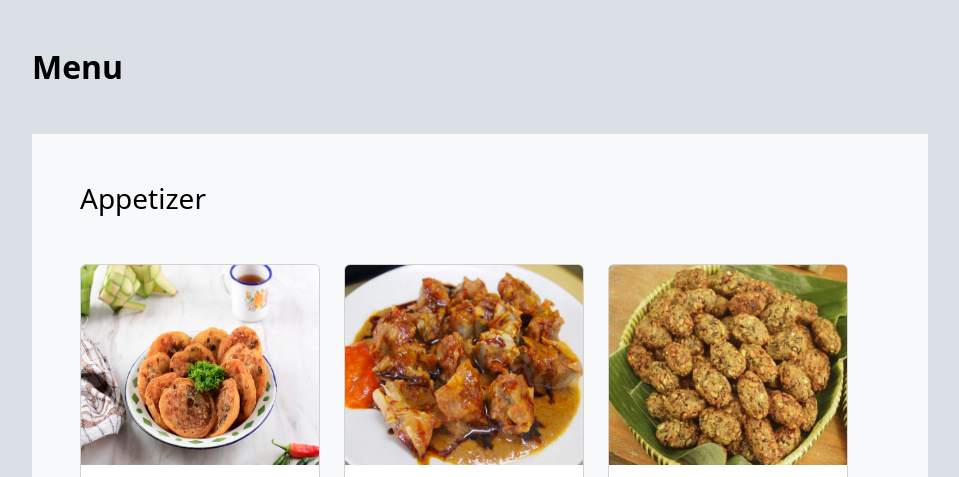
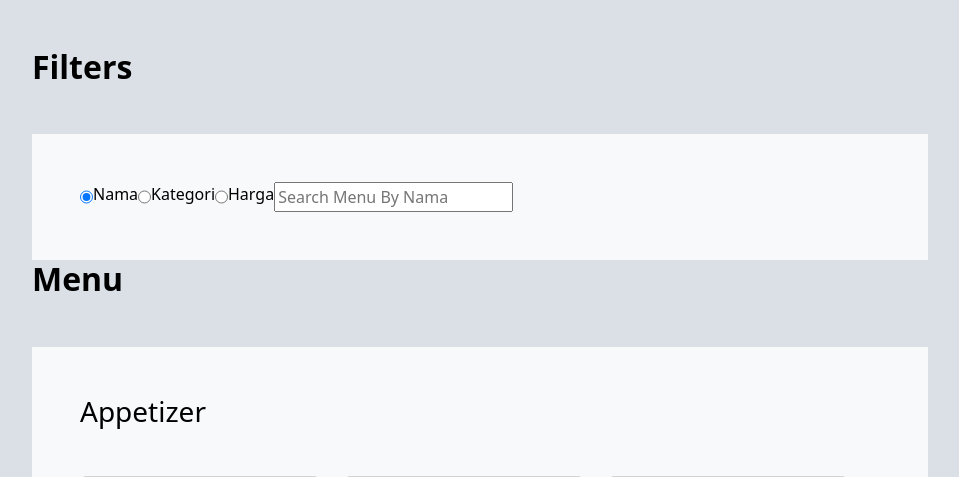
Before and after one commit to nicholasWijaya100/E-commerce-Website-using-PHP, a PHP site: page /homeMenu.php in a window 1280 px wide. Shown: the part 81-558 px from the top of the page, without its empty margins (160-1119 px from the left). Run offline with PHP 8.4, Linux system fonts and the light colour scheme; data comes from the database, SQL or seed files in the repository.

Commit message:
Menambah Filter di Home
- Added Filter Region
- Modified ajax.php to fetch with filters

```diff
--- a/ajax.php
+++ b/ajax.php
@@ -3,9 +3,22 @@
     if(isset($_POST['isHome'])){
         // Home Menu
         if($_POST['jenis'] == "fetchMenuAppetizer"){
-            $stmt = $conn->query("select * from menu where menu_kategori_id = 1");
+            $hasilSearch = $_POST['keyword'];
+            $hasilCb = $_POST['kat'];
+            $cekHarga = $_POST['harga'];
+            $keyword = "%" . $hasilSearch . "%";
+
+            if($hasilCb == "Semua")
+                if($cekHarga == 0)
+                    $select_query = "select * from menu where menu_kategori_id = 1 and menu_name like '$keyword'";
+                else
+                    $select_query = "select * from menu where menu_kategori_id = 1 and menu_price <= '$cekHarga'";
+            else
+                $select_query = "select * from menu where menu_kategori_id = 1 and menu_kategori_id = '$hasilCb'";
+
+            $stmt = $conn->query($select_query);
             $res = $stmt->fetch_all(MYSQLI_BOTH);
-
+            if($res){
                 echo"<div style='width: 100%;' class='mb-5 h3'>Appetizer</div>";
                 foreach($res as $idx => $menu) {
                     $menu_id = $menu['menu_id'];
@@ -28,10 +41,26 @@
                 }
             }
 
+
+        }
+
         if($_POST['jenis'] == "fetchMenuMainCourse"){
-            $stmt = $conn->query("select * from menu where menu_kategori_id = 2");
+            $hasilSearch = $_POST['keyword'];
+            $hasilCb = $_POST['kat'];
+            $cekHarga = $_POST['harga'];
+            $keyword = "%" . $hasilSearch . "%";
+
+            if($hasilCb == "Semua")
+                if($cekHarga == 0)
+                    $select_query = "select * from menu where menu_kategori_id = 2 and menu_name like '$keyword'";
+                else
+                    $select_query = "select * from menu where menu_kategori_id = 2 and menu_price <= '$cekHarga'";
+            else
+                $select_query = "select * from menu where menu_kategori_id = 2 and menu_kategori_id = '$hasilCb'";
+
+            $stmt = $conn->query($select_query);
             $res = $stmt->fetch_all(MYSQLI_BOTH);
-
+            if($res){
                 echo"<div style='width: 100%;' class='mb-5 h3'>Main Course</div>";
                 foreach($res as $idx => $menu) {
                     $menu_id = $menu['menu_id'];
@@ -54,10 +83,26 @@
                 }
             }
 
+
+        }
+
         if($_POST['jenis'] == "fetchMenuDrinks"){
-            $stmt = $conn->query("select * from menu where menu_kategori_id = 3");
+            $hasilSearch = $_POST['keyword'];
+            $hasilCb = $_POST['kat'];
+            $cekHarga = $_POST['harga'];
+            $keyword = "%" . $hasilSearch . "%";
+
+            if($hasilCb == "Semua")
+                if($cekHarga == 0)
+                    $select_query = "select * from menu where menu_kategori_id = 3 and menu_name like '$keyword'";
+                else
+                    $select_query = "select * from menu where menu_kategori_id = 3 and menu_price <= '$cekHarga'";
+            else
+                $select_query = "select * from menu where menu_kategori_id = 3 and menu_kategori_id = '$hasilCb'";
+
+            $stmt = $conn->query($select_query);
             $res = $stmt->fetch_all(MYSQLI_BOTH);
-
+            if($res){
                 echo"<div style='width: 100%;' class='mb-5 h3'>Drinks</div>";
                 foreach($res as $idx => $menu) {
                     $menu_id = $menu['menu_id'];
@@ -80,10 +125,25 @@
                 }
             }
 
+        }
+
         if($_POST['jenis'] == "fetchMenuDesert"){
-            $stmt = $conn->query("select * from menu where menu_kategori_id = 4");
+            $hasilSearch = $_POST['keyword'];
+            $hasilCb = $_POST['kat'];
+            $cekHarga = $_POST['harga'];
+            $keyword = "%" . $hasilSearch . "%";
+
+            if($hasilCb == "Semua")
+                if($cekHarga == 0)
+                    $select_query = "select * from menu where menu_kategori_id = 4 and menu_name like '$keyword'";
+                else
+                    $select_query = "select * from menu where menu_kategori_id = 4 and menu_price <= '$cekHarga'";
+            else
+                $select_query = "select * from menu where menu_kategori_id = 4 and menu_kategori_id = '$hasilCb'";
+
+            $stmt = $conn->query($select_query);
             $res = $stmt->fetch_all(MYSQLI_BOTH);
-
+            if($res){
                 echo"<div style='width: 100%;' class='mb-5 h3'>Desert</div>";
                 foreach($res as $idx => $menu) {
                     $menu_id = $menu['menu_id'];
@@ -104,6 +164,9 @@
                         echo"</div>";
                     echo"</div>";
                 }
+            }
+
+
         }
     }
     else{
--- a/homeMenu.php
+++ b/homeMenu.php
@@ -39,6 +39,25 @@
         </div>
     </nav>
     <div id='menu-container' class="py-5 rounded-lg mx-auto" style="width: 70%;">
+        <!-- Filters -->
+        <h2><strong>Filters</strong></h2>
+        <div id="filter_container" class="d-flex flex-row flex-wrap bg-light p-5 rounded-lg mx-auto mt-5" style="width: 100%;">
+        <input type="radio" id="rbNama" name="rbSearch" value="nama" checked onclick="checkRb(value)"> Nama
+        <input type="radio" id="rbKategori" name="rbSearch" value="kategori" onclick="checkRb(value)"> Kategori
+        <input type="radio" id="rbHarga" name="rbSearch" value="harga" onclick="checkRb(value)"> Harga
+        <br>
+        <input type="text" id="searchNama" placeholder="Search Menu By Nama">
+        <select name="kategori_id" id="cbKategori" style="visibility: hidden;">\
+            <option value="Semua">Semua</option>
+            <option value="1">Appetizer</option>
+            <option value="2">Main Course</option>
+            <option value="3">Drinks</option>
+            <option value="4">Desert</option>
+        </select>
+        <input type="text" id="searchHarga" placeholder="Search Menu By Harga" style="visibility: hidden;">
+        </div>
+
+        <!-- Menu -->
         <h2><strong>Menu</strong></h2>
         <div id="appetizer_container" class="d-flex flex-row flex-wrap bg-light p-5 rounded-lg mx-auto mt-5" style="width: 100%;">
 
@@ -63,6 +82,18 @@
 <script src="https://cdn.jsdelivr.net/npm/bootstrap@5.2.2/dist/js/bootstrap.bundle.min.js" integrity="sha384-OERcA2EqjJCMA+/3y+gxIOqMEjwtxJY7qPCqsdltbNJuaOe923+mo//f6V8Qbsw3" crossorigin="anonymous"></script>
 <script src="jquery.js"></script>
 <script>
+    searchNama = document.getElementById("searchNama");
+    searchHarga = document.getElementById("searchHarga");
+    cbKategori = document.getElementById("cbKategori");
+
+    rbNama = document.getElementById("rbNama");
+    rbKategori = document.getElementById("rbKategori");
+    rbHarga = document.getElementById("rbHarga");
+
+    hasilSearch = "";
+    hasilCb = "Semua";
+    cekHarga = 0;
+
     function fetch_menu_appetizer() {
         let r = new XMLHttpRequest();
         let appetizer_container = document.getElementById("appetizer_container");
@@ -75,7 +106,7 @@
 
         r.open('POST', 'ajax.php');
         r.setRequestHeader("Content-type", "application/x-www-form-urlencoded");
-        r.send(`jenis=fetchMenuAppetizer&isHome=true`);
+        r.send(`jenis=fetchMenuAppetizer&isHome=true&keyword=`+hasilSearch+`&kat=`+hasilCb+`&harga=`+cekHarga);
     }
 
     function fetch_menu_main_course() {
@@ -90,7 +121,7 @@
 
         r.open('POST', 'ajax.php');
         r.setRequestHeader("Content-type", "application/x-www-form-urlencoded");
-        r.send(`jenis=fetchMenuMainCourse&isHome=true`);
+        r.send(`jenis=fetchMenuMainCourse&isHome=true&keyword=`+hasilSearch+`&kat=`+hasilCb+`&harga=`+cekHarga);
     }
 
     function fetch_menu_drinks() {
@@ -105,7 +136,7 @@
 
         r.open('POST', 'ajax.php');
         r.setRequestHeader("Content-type", "application/x-www-form-urlencoded");
-        r.send(`jenis=fetchMenuDrinks&isHome=true`);
+        r.send(`jenis=fetchMenuDrinks&isHome=true&keyword=`+hasilSearch+`&kat=`+hasilCb+`&harga=`+cekHarga);
     }
 
     function fetch_menu_desert() {
@@ -120,7 +151,7 @@
 
         r.open('POST', 'ajax.php');
         r.setRequestHeader("Content-type", "application/x-www-form-urlencoded");
-        r.send(`jenis=fetchMenuDesert&isHome=true`);
+        r.send(`jenis=fetchMenuDesert&isHome=true&keyword=`+hasilSearch+`&kat=`+hasilCb+`&harga=`+cekHarga);
     }
 
     function initPage() {
@@ -187,4 +218,58 @@
         r.setRequestHeader("Content-type", "application/x-www-form-urlencoded");
         r.send(`jenis=deleteMenu&menuId=${menuId}`);
     }
+
+    // Filter Functions
+
+
+    function fetchMenu(){
+        fetch_menu_appetizer();
+        fetch_menu_main_course();
+        fetch_menu_drinks();
+        fetch_menu_desert();
+    }
+
+    searchNama.oninput = function (){
+        hasilSearch = document.getElementById("searchNama").value;
+        fetchMenu();
+    };
+    searchHarga.oninput = function (){
+        if(!isNaN(searchHarga.value)){
+            cekHarga = document.getElementById("searchHarga").value;
+            fetchMenu();
+        }
+    };
+
+    function checkRb(value){
+        if(value == "nama"){
+            reset();
+            document.getElementById("searchNama").style.visibility="visible";
+            document.getElementById("cbKategori").style.visibility="hidden";
+            document.getElementById("searchHarga").style.visibility="hidden";
+        }else if(value == "kategori"){
+            reset();
+            document.getElementById("searchNama").style.visibility="hidden";
+            document.getElementById("cbKategori").style.visibility="visible";
+            document.getElementById("searchHarga").style.visibility="hidden";
+        }else if(value == "harga"){
+            reset();
+            document.getElementById("searchNama").style.visibility="hidden";
+            document.getElementById("cbKategori").style.visibility="hidden";
+            document.getElementById("searchHarga").style.visibility="visible";
+        }
+    }
+
+    function reset(){
+        hasilSearch = "";
+        hasilCb = "Semua";
+        cekHarga = 0;
+        document.getElementById("searchNama").value = "";
+        document.getElementById("searchHarga").value = 0;
+        fetchMenu();
+    }
+
+    cbKategori.onchange = (ev) =>{
+        hasilCb = cbKategori.options[cbKategori.selectedIndex].value;
+        fetchMenu();
+    }
 </script>
```
Lines whose indentation alone changed are shown as unchanged.
